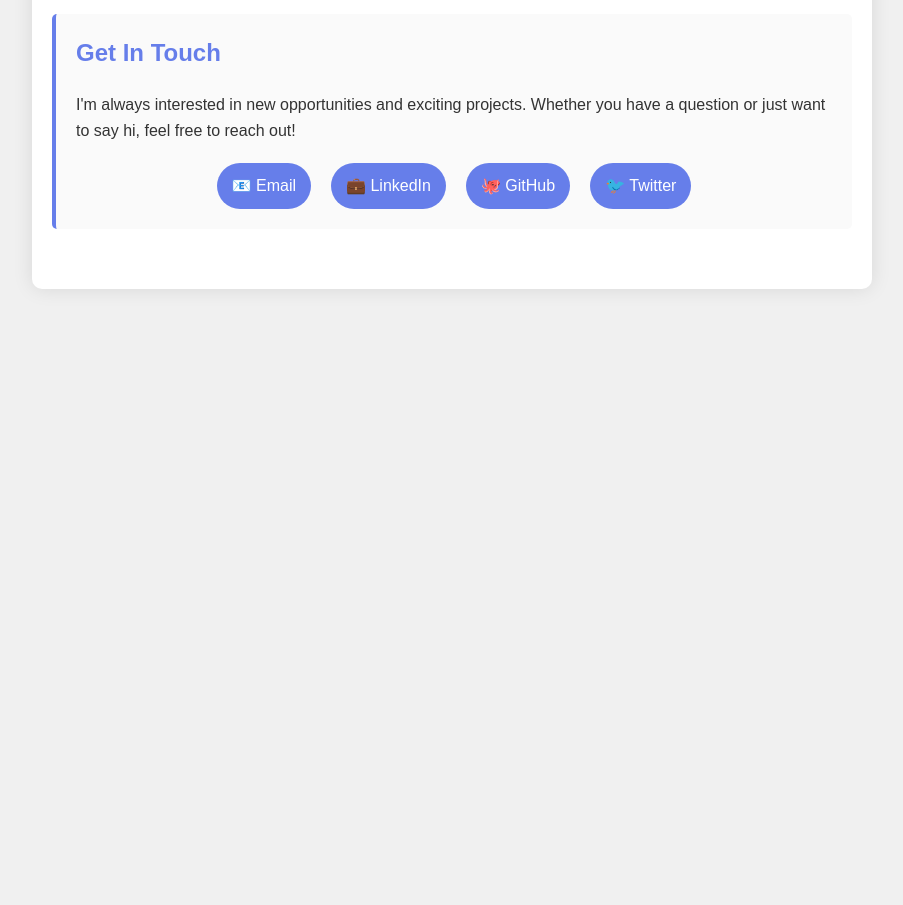
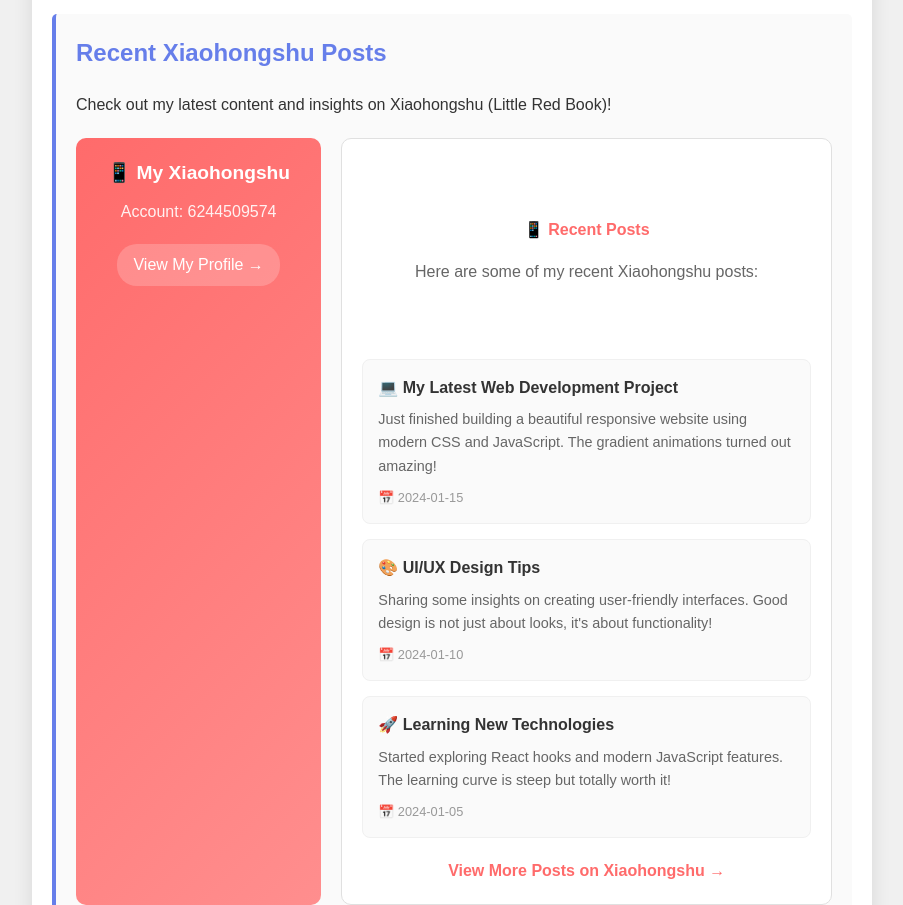
Before and after one commit to yayapar/live-cv, a plain HTML site: page index.html in a window 1280 px wide. Shown: the part 1940-2845 px from the top of the page, without its empty margins (188-1091 px from the left). Before the commit the page ends 2249 px from the top, so only its background shows below. Drawn offline with Linux system fonts and the light colour scheme.

Commit message:
Add Xiaohongshu integration with account 6244509574

```diff
--- a/index.html
+++ b/index.html
@@ -109,6 +109,81 @@ body{
 .contact-item:hover {
     transform: translateY(-2px);
 }
+.xiaohongshu-container {
+    display: grid;
+    grid-template-columns: 1fr 2fr;
+    gap: 20px;
+    margin-top: 20px;
+}
+.xiaohongshu-profile {
+    background: linear-gradient(135deg, #ff6b6b 0%, #ff8e8e 100%);
+    color: white;
+    padding: 20px;
+    border-radius: 10px;
+    text-align: center;
+}
+.profile-info h3 {
+    margin: 0 0 10px 0;
+    font-size: 1.2em;
+}
+.profile-info p {
+    margin: 5px 0;
+    opacity: 0.9;
+}
+.xiaohongshu-link {
+    display: inline-block;
+    margin-top: 15px;
+    padding: 8px 16px;
+    background: rgba(255, 255, 255, 0.2);
+    color: white;
+    text-decoration: none;
+    border-radius: 20px;
+    transition: background 0.3s;
+}
+.xiaohongshu-link:hover {
+    background: rgba(255, 255, 255, 0.3);
+}
+.xiaohongshu-feed {
+    background: white;
+    border: 1px solid #e0e0e0;
+    border-radius: 10px;
+    padding: 20px;
+    min-height: 200px;
+}
+.feed-placeholder {
+    display: flex;
+    align-items: center;
+    justify-content: center;
+    height: 200px;
+    color: #666;
+}
+.placeholder-content {
+    text-align: center;
+}
+.placeholder-content h4 {
+    margin: 0 0 10px 0;
+    color: #ff6b6b;
+}
+.xiaohongshu-post {
+    border: 1px solid #f0f0f0;
+    border-radius: 8px;
+    padding: 15px;
+    margin-bottom: 15px;
+    background: #fafafa;
+}
+.xiaohongshu-post h4 {
+    margin: 0 0 8px 0;
+    color: #333;
+}
+.xiaohongshu-post p {
+    margin: 0 0 10px 0;
+    color: #666;
+    font-size: 0.9em;
+}
+.xiaohongshu-post .post-meta {
+    font-size: 0.8em;
+    color: #999;
+}
 @media (max-width: 600px) {
     .container {
         margin: 10px;
@@ -126,6 +201,16 @@ body{
     .contact-info {
         flex-direction: column;
         align-items: center;
+    }
+    .xiaohongshu-container {
+        grid-template-columns: 1fr;
+        gap: 15px;
+    }
+    .xiaohongshu-profile {
+        padding: 15px;
+    }
+    .xiaohongshu-feed {
+        padding: 15px;
     }
 }
 </style>
@@ -194,6 +279,29 @@ body{
         </div>
 
         <div class="section">
+            <h2>Recent Xiaohongshu Posts</h2>
+            <p>Check out my latest content and insights on Xiaohongshu (Little Red Book)!</p>
+            <div class="xiaohongshu-container">
+                <div class="xiaohongshu-profile">
+                    <div class="profile-info">
+                        <h3>📱 My Xiaohongshu</h3>
+                        <p>Account: 6244509574</p>
+                        <a href="https://www.xiaohongshu.com/user/profile/6244509574" target="_blank" class="xiaohongshu-link">View My Profile →</a>
+                    </div>
+                </div>
+                <div class="xiaohongshu-feed">
+                    <div class="feed-placeholder">
+                        <div class="placeholder-content">
+                            <h4>🔄 Loading Recent Posts...</h4>
+                            <p>Connecting to Xiaohongshu...</p>
+                        </div>
+                    </div>
+                    <!-- Xiaohongshu posts will be loaded here via JavaScript -->
+                </div>
+            </div>
+        </div>
+
+        <div class="section">
             <h2>Get In Touch</h2>
             <p>I'm always interested in new opportunities and exciting projects. Whether you have a question or just want to say hi, feel free to reach out!</p>
             <div class="contact-info">
@@ -201,8 +309,71 @@ body{
                 <a href="https://linkedin.com/in/yaya" class="contact-item">💼 LinkedIn</a>
                 <a href="https://github.com/yaya" class="contact-item">🐙 GitHub</a>
                 <a href="https://twitter.com/yaya" class="contact-item">🐦 Twitter</a>
+                <a href="https://www.xiaohongshu.com/user/profile/6244509574" class="contact-item">📱 Xiaohongshu</a>
             </div>
         </div>
     </div>
+
+    <script>
+        // Xiaohongshu Integration
+        document.addEventListener('DOMContentLoaded', function() {
+            const xiaohongshuFeed = document.querySelector('.xiaohongshu-feed');
+            const placeholder = document.querySelector('.feed-placeholder');
+
+            // Function to create a sample post (since direct API access requires authentication)
+            function createSamplePost(title, content, date) {
+                return `
+                    <div class="xiaohongshu-post">
+                        <h4>${title}</h4>
+                        <p>${content}</p>
+                        <div class="post-meta">📅 ${date}</div>
+                    </div>
+                `;
+            }
+
+            // Simulate loading posts (in a real implementation, you'd fetch from Xiaohongshu API)
+            setTimeout(() => {
+                placeholder.innerHTML = `
+                    <div class="placeholder-content">
+                        <h4>📱 Recent Posts</h4>
+                        <p>Here are some of my recent Xiaohongshu posts:</p>
+                    </div>
+                `;
+
+                // Add sample posts (replace with actual posts from your account)
+                const samplePosts = [
+                    {
+                        title: "💻 My Latest Web Development Project",
+                        content: "Just finished building a beautiful responsive website using modern CSS and JavaScript. The gradient animations turned out amazing!",
+                        date: "2024-01-15"
+                    },
+                    {
+                        title: "🎨 UI/UX Design Tips",
+                        content: "Sharing some insights on creating user-friendly interfaces. Good design is not just about looks, it's about functionality!",
+                        date: "2024-01-10"
+                    },
+                    {
+                        title: "🚀 Learning New Technologies",
+                        content: "Started exploring React hooks and modern JavaScript features. The learning curve is steep but totally worth it!",
+                        date: "2024-01-05"
+                    }
+                ];
+
+                samplePosts.forEach(post => {
+                    xiaohongshuFeed.innerHTML += createSamplePost(post.title, post.content, post.date);
+                });
+
+                // Add a link to view more posts
+                xiaohongshuFeed.innerHTML += `
+                    <div style="text-align: center; margin-top: 20px;">
+                        <a href="https://www.xiaohongshu.com/user/profile/6244509574" target="_blank"
+                           style="color: #ff6b6b; text-decoration: none; font-weight: bold;">
+                            View More Posts on Xiaohongshu →
+                        </a>
+                    </div>
+                `;
+            }, 2000);
+        });
+    </script>
 </body>
 </html>
```
